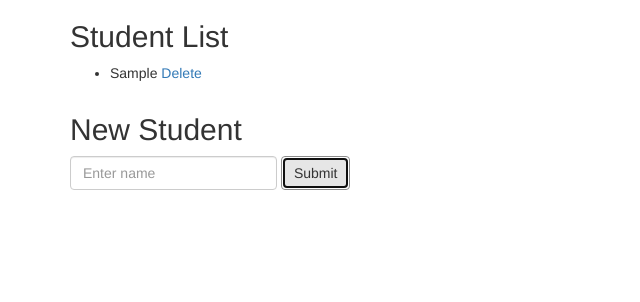
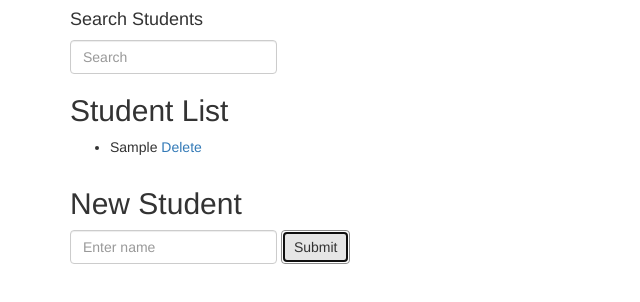
Before and after one commit to anniehoogendoorn/studentRoster3, a plain HTML site: page index.html in a window 1280 px wide. Both pictures are taken after typing "Sample" into the empty fields and a click on the button "Submit". Shown: the whole page, without its empty margins (0-640 px from the left). Drawn offline with nearby package versions, Linux system fonts and the light colour scheme.

Commit message:
add search ability

```diff
--- a/index.html
+++ b/index.html
@@ -9,15 +9,34 @@
 </head>
 <body>
   <div class="container" ng-controller="StudentsCtrl">
-    <div class="row">
+    <div class="row" ng-show="students.length">
       <div class="col-md-12">
-        <h2>Student List</h2>
-        <ul>
-          <li ng-repeat="item in students">
-            {{item.name}} <a ng-click="deleteStudent(item)">Delete</a>
-          </li>
-        </ul>
+        <h4>Search Students</h4>
+        <form class="form-inline" role="form">
+          <div class="form-group">
+            <input ng-model="query" type="text" class="form-control" id="student-name" placeholder="Search">
+          </div>
+        </form>
       </div>
+    </div>
+      <div class="row">
+        <div class="col-md-12">
+          <h2 ng-show="students.length && filtered.length">Student List</h2>
+          <h2 ng-show="students.length && !filtered.length">No Matches</h2>
+          <ul>
+            <li ng-repeat="item in filtered = (students | filter:query)">
+              <span ng-click="editing = true" ng-hide="editing">
+              {{item.name}} <a ng-click="deleteStudent(item)">Delete</a>
+            </span>
+            <span class="form-group" ng-show="editing" ng-submit="editing = false">
+              <form class="form-inline" role="form">
+                <input type="text" class="form-control input-sm" ng-model="item.name" placeholder="Name" required/>
+                <button class="btn btn-default btn-sm" type="submit">Save</button>
+              </form>
+            </span>
+            </li>
+          </ul>
+        </div>
       <div class="col-md-4">
         <h2>New Student</h2>
         <form ng-submit="addStudent()" class="form-inline" role="form">
```
